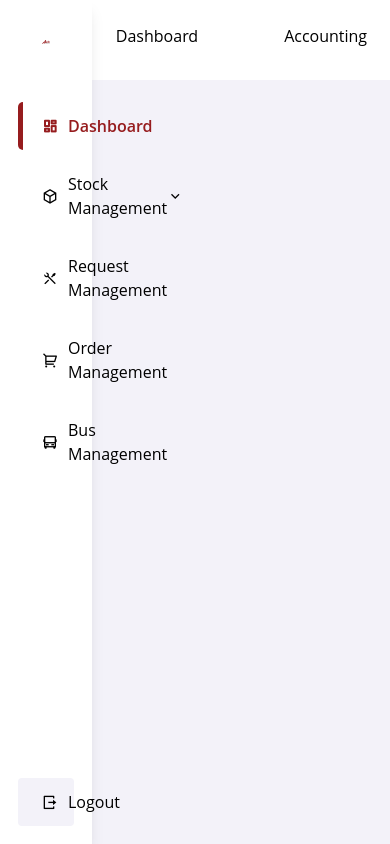
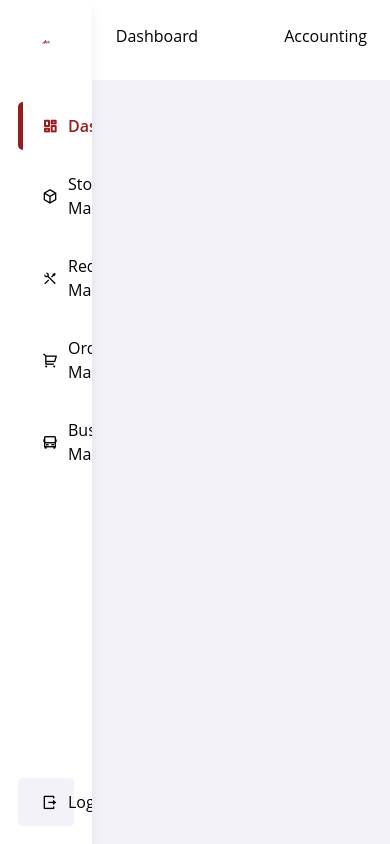
Before and after one commit to nerieannbravo/inventory-management-system, a Next.js app: page / in a window 390 px wide. Shown: the top 844 px of the page. Built offline with nearby package versions, Linux system fonts and the light colour scheme.

Commit message:
updated sidebar.tsx and sidebar.css for responsiveness

```diff
--- a/src/components/sidebar.tsx
+++ b/src/components/sidebar.tsx
@@ -46,7 +46,7 @@ const Sidebar: React.FC = () => {
     return (
         // <div className={`sidebar ${isCollapsed ? 'collapsed' : ''} shadow-lg`} id="sidebar">
         <div className="sidebar shadow-lg" id="sidebar">
-            <div>
+            <div className="sidebar-content">
                 <div className="logo-img">
                     <img src="/logo.png" alt="logo" />
                 </div>
@@ -116,13 +116,13 @@ const Sidebar: React.FC = () => {
                         <span>Bus Management</span>
                     </Link>
                 </div>
-            </div>
 
-            <div className="logout">
-                <a href="#">
-                    <i className="ri-logout-box-r-line" />
-                    <span>Logout</span>
-                </a>
+                <div className="logout">
+                    <a href="#">
+                        <i className="ri-logout-box-r-line" />
+                        <span>Logout</span>
+                    </a>
+                </div>
             </div>
 
             {/* <div className="toggle-btn" onClick={toggleSidebar}>
--- a/src/styles/sidebar.css
+++ b/src/styles/sidebar.css
@@ -8,7 +8,6 @@
 
 .logo-img img {
     width: 70%;
-    height: 70%;
 }
 
 .sidebar {
@@ -21,6 +20,29 @@
     justify-content: space-between;
     transition: all 0.3s ease-in-out;
     font-size: 16px;
+}
+
+.sidebar-content {
+    height: 100%;
+    overflow-y: auto;
+    display: flex;
+    flex-direction: column;
+    justify-content: space-between;
+}
+
+.sidebar-content::-webkit-scrollbar {
+    width: 8px;
+    height: 8px;
+}
+
+.sidebar-content::-webkit-scrollbar-thumb {
+    background-color: var(--border-color);
+    border-radius: 4px;
+}
+
+.sidebar-content::-webkit-scrollbar-track {
+    background-color: var(--foreground-color);
+    border-radius: 8px;
 }
 
 .sidebar.collapsed {
@@ -94,10 +116,6 @@
     color: var(--foreground-color); */
 }
 
-/* .nav-item.active:hover {
-    background-color: #FFE3E3;
-} */
-
 .nav-item:hover::before {
     content: '';
     position: absolute;
@@ -154,21 +172,17 @@
     background-color: #FFE3E3;
     color: var(--primary-color);
     font-weight: 600;
-    /* border-left: 3px solid var(--primary-color);
-    color: var(--primary-color);
-    font-weight: 600; */
 }
 
 .sub-item:hover {
     background-color: #FFF1D4;
-    /* color: var(--primary-color);
-    font-weight: 600; */
 }
 
 
 
 /* ----- LOG OUT STYLING ----- */
 .logout {
+    bottom: 0;
     padding: 8px;
 }
 
```
